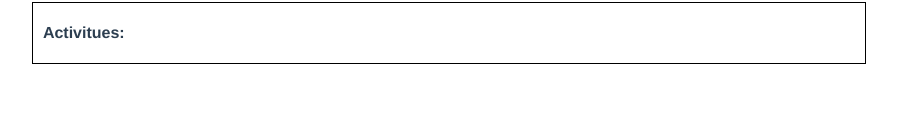
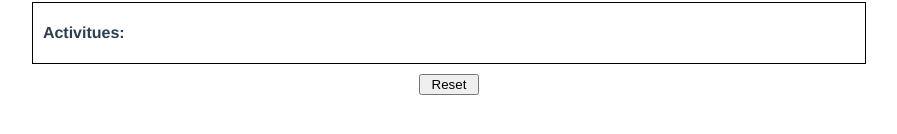
Before and after one commit to cristinaraipan/-tarea-multiples-componentes, a Vue app: page / in a window 1280 px wide. Shown: the part 584-718 px from the top of the page, without its empty margins (191-1088 px from the left). Built offline with nearby package versions, Linux system fonts and the light colour scheme.

Commit message:
TAREA ninja-oro-reset

```diff
--- a/src/components/NinjaOro.vue
+++ b/src/components/NinjaOro.vue
@@ -31,6 +31,7 @@
           ({{ new Date() | moment("DD MMM YYYY HH:mm:ss A") }})</p>
       </div>
     </div>
+    <button id="botonReset" @click="resetearDatos()">Reset</button>
   </div>
 </template>
 
@@ -54,6 +55,9 @@ export default {
     cantidadOro(opcion) {
       store.cantidadOro(opcion);
      /*  store.mostrar(opcion); */
+    },
+    resetearDatos(){
+      store.resetearDatos();
     },
 
   },
@@ -86,4 +90,8 @@ export default {
   text-align: left;
   padding-left: 10px;
 }
+#botonReset{
+  margin-top: 10px;
+  width: 60px;
+}
 </style>
--- a/src/store.js
+++ b/src/store.js
@@ -44,5 +44,12 @@ export default {
     randomNegativos(min, max) {
         return Math.floor(Math.random() * (max - min + 1)) + min;
     },
+    resetearDatos(){
+        if(window.confirm("Quieres resetear tus datos?")){
+            this.state.totalOro = 0;
+            this.state.historial = [];
+        }
+    }
+
 
 };
```
